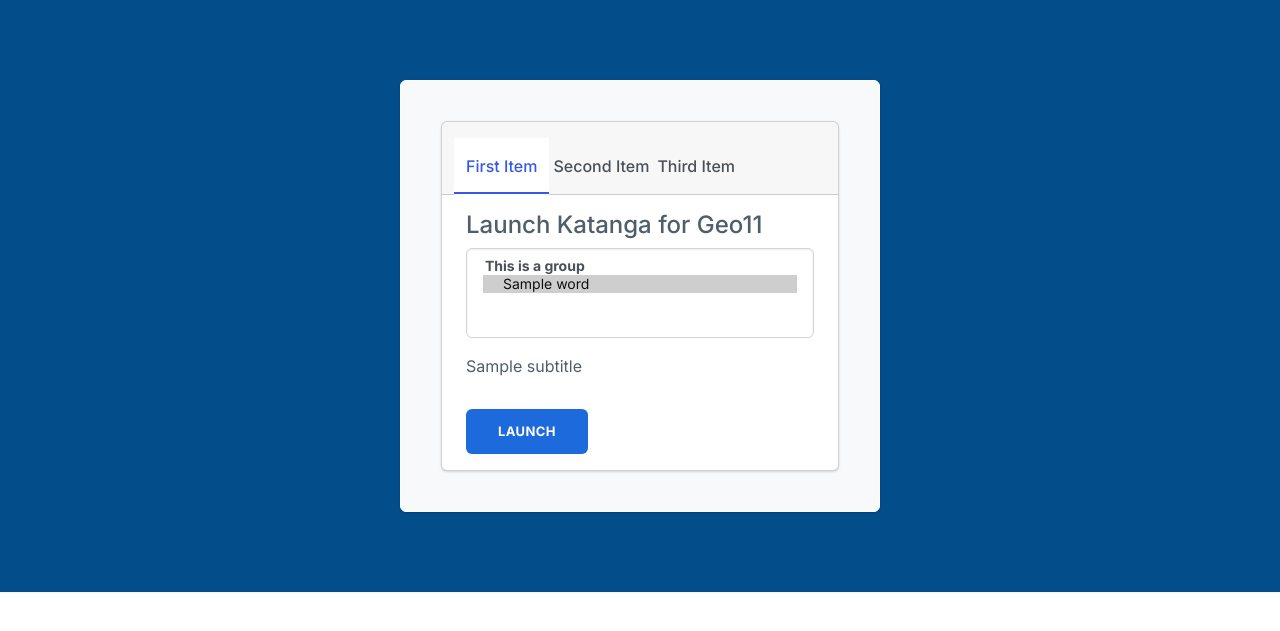
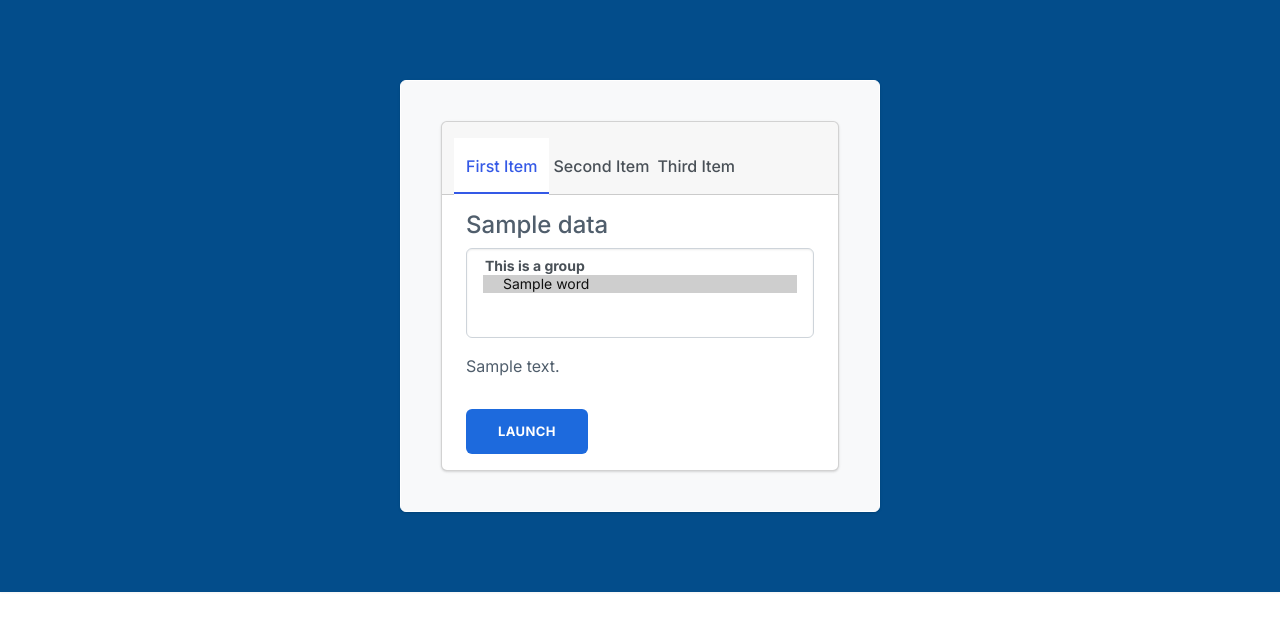
Before and after one commit to samfisherirl/Jinja-Pywebview-BS-GUIs-without-Flask, a Python web app: template bigger_example/templates/index_backup.html in a window 1280 px wide. Shown: the top 631 px of the page. Run offline with Jinja, Linux system fonts and the light colour scheme; the template is opened without the code that fills it: most values are stand-ins (such as "Sample title", 1, 10 or a date in 2020); some libraries are stand-ins or nearby versions.

Commit message:
Add files via upload

```diff
--- a/bigger_example/templates/index_backup.html
+++ b/bigger_example/templates/index_backup.html
@@ -4,7 +4,7 @@
 <head>
     <meta charset="utf-8">
     <meta name="viewport" content="width=device-width, initial-scale=1.0, shrink-to-fit=no">
-    <title>{{title.word}}</title>
+    <title>{{data.title}}</title>
     <link rel="stylesheet" href="assets/bootstrap/css/bootstrap.min.css">
     <link rel="stylesheet" href="https://fonts.googleapis.com/css2?family=Inter:wght@400;500;700&amp;display=swap">
     <link rel="stylesheet" href="assets/css/Contact-Form-by-Moorcam.css">
@@ -24,16 +24,16 @@
                 <div class="card-body">
                     <div id="nav-tabContent" class="tab-content">
                         <div id="item-1-1" class="tab-pane fade show active" role="tabpanel" aria-labelledby="item-1-1-tab">
-                            <h4>Launch Katanga for Geo11</h4>
+                            <h4>{{data.title}}</h4>
                             <div class="form-group mb-3"><select class="form-select" multiple="">
                                     <optgroup label="This is a group">
                                 	   {% for word in words %}
                                         <option value="{{ word }}" selected="">{{ word }}</option>
-                                            {% endfor %}
+                                        {% endfor %}
 
                                     </optgroup>
                                 </select></div>
-                            <p>{{subtitle}}</p><button class="btn btn-primary" type="button">Launch</button>
+                            <p>{{data.subtext}}</p><button class="btn btn-primary" type="button">Launch</button>
                         </div>
                         <div id="item-1-2" class="tab-pane fade" role="tabpanel" aria-labelledby="item-1-2-tab">
                             <h4>Second Item Title</h4>
```
